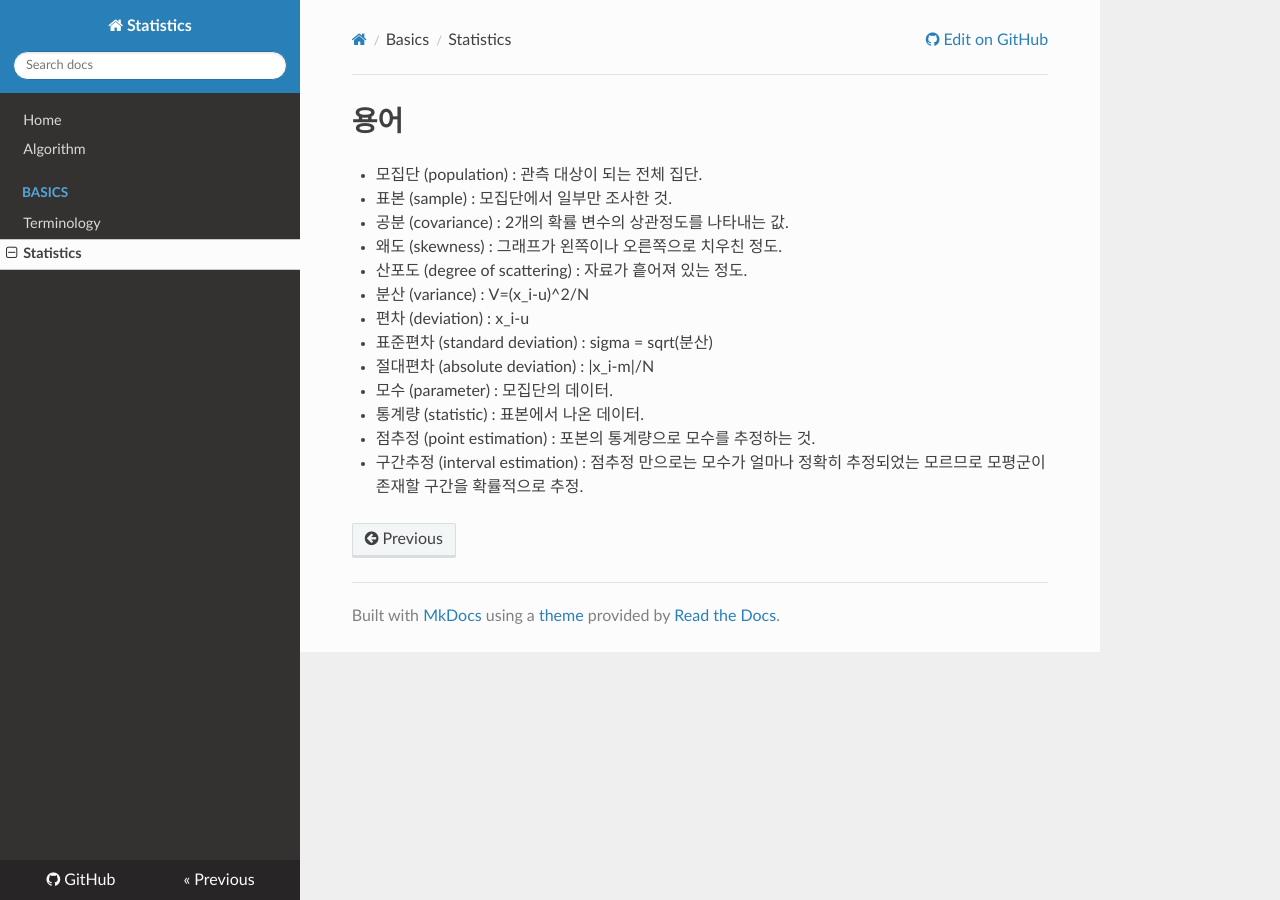
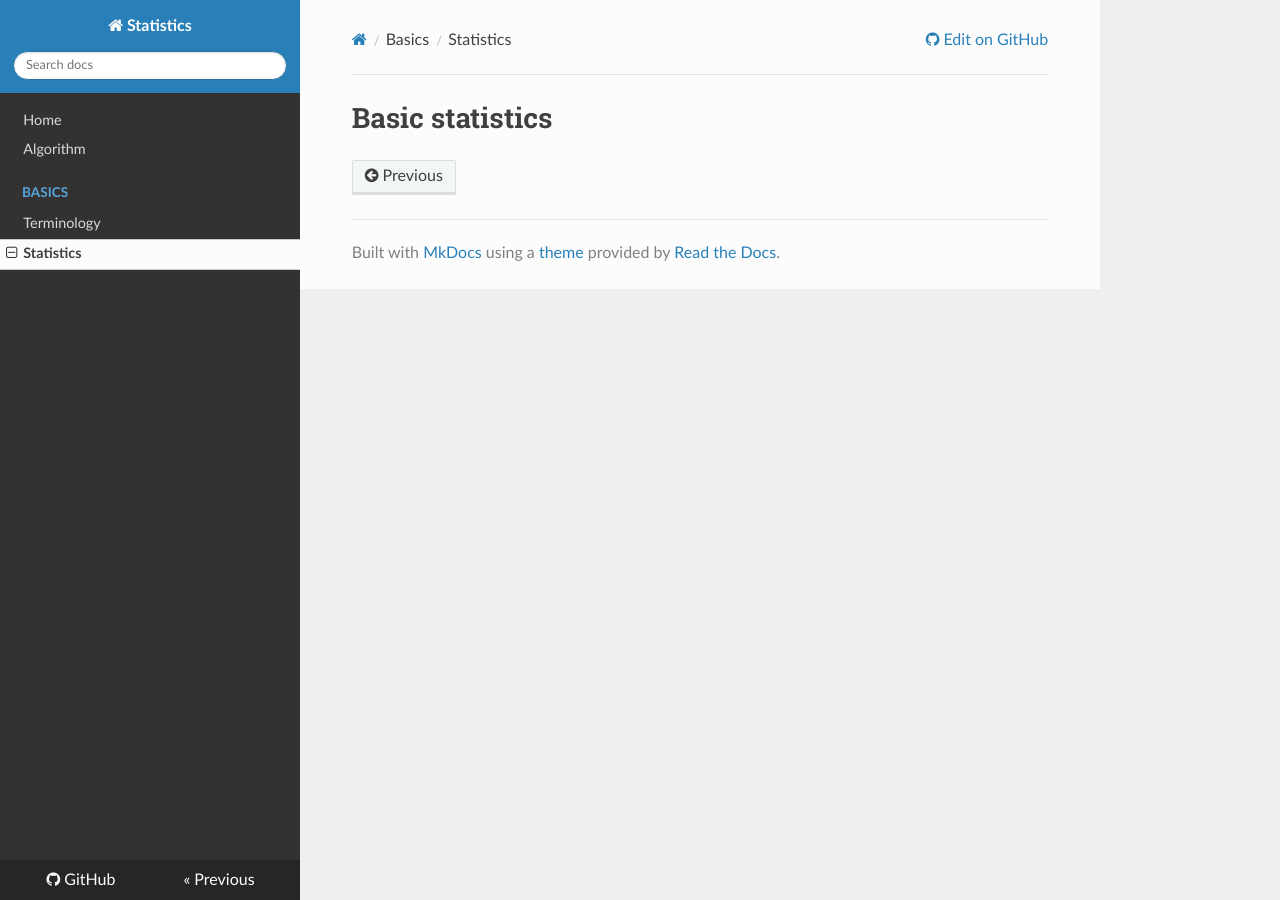
Before and after one commit to WonyoungCho/Statistics, an MkDocs documentation site: the page built from docs/basic.md, in a window 1280 px wide. Built offline with MkDocs 1.6.1, drawn with Linux system fonts in a browser that asks for light colours; nearby versions of some CDN libraries; old or Windows-style settings are respelled for this version of MkDocs.

Commit message:
Update basic.md

```diff
--- a/docs/basic.md
+++ b/docs/basic.md
@@ -1,15 +1 @@
-# 용어
-
-- 모집단 (population) : 관측 대상이 되는 전체 집단.
-- 표본 (sample) : 모집단에서 일부만 조사한 것.
-- 공분 (covariance) : 2개의 확률 변수의 상관정도를 나타내는 값.
-- 왜도 (skewness) : 그래프가 왼쪽이나 오른쪽으로 치우친 정도.
-- 산포도 (degree of scattering) : 자료가 흩어져 있는 정도.
-- 분산 (variance) : V=(x_i-u)^2/N
-- 편차 (deviation) : x_i-u
-- 표준편차 (standard deviation) : sigma = sqrt(분산)
-- 절대편차 (absolute deviation) : |x_i-m|/N
-- 모수 (parameter) : 모집단의 데이터.
-- 통계량 (statistic) : 표본에서 나온 데이터.
-- 점추정 (point estimation) : 포본의 통계량으로 모수를 추정하는 것.
-- 구간추정 (interval estimation) : 점추정 만으로는 모수가 얼마나 정확히 추정되었는 모르므로 모평군이 존재할 구간을 확률적으로 추정.
+# Basic statistics
```
